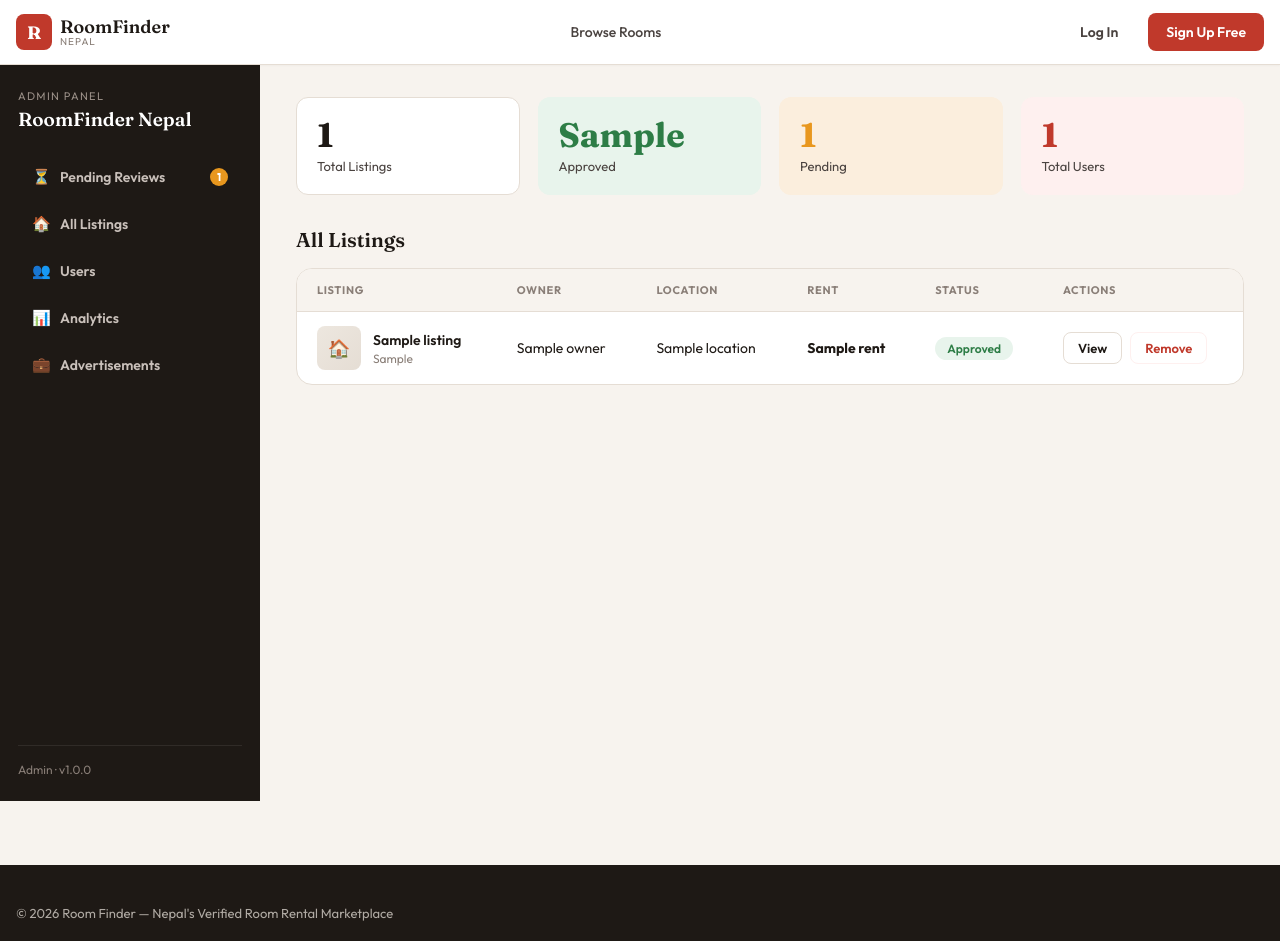
After one commit to Taestha123/room_finder, a Django app: template templates/core/admin_listings.html in a window 1280 px wide. The commit adds this page. Run offline with Django 5.2, Linux system fonts and the light colour scheme; the template is opened without the code that fills it: most values are stand-ins (such as "Sample title", 1, 10 or a date in 2020).

Commit message:
All listing page

```diff
--- a/core/urls.py
+++ b/core/urls.py
@@ -6,4 +6,5 @@ app_name = 'core'
 urlpatterns = [
     path('', views.home, name='home'),
     path('dashboard/', views.dashboard, name='dashboard'),
+    path('dashboard/listings/', views.admin_listings, name='admin_listings'),
 ]
--- a/static/css/admin-dashboard.css
+++ b/static/css/admin-dashboard.css
@@ -235,6 +235,89 @@
   color: var(--color-ink-soft);
 }
 
+/* All Listings table */
+.listings-table-wrap {
+  background: #fff;
+  border: 1px solid var(--color-rule);
+  border-radius: var(--radius-lg);
+  overflow-x: auto;
+}
+.listings-table {
+  width: 100%;
+  border-collapse: collapse;
+  min-width: 760px;
+}
+.listings-table th {
+  text-align: left;
+  padding: 14px 20px;
+  font-size: 11px;
+  letter-spacing: 0.06em;
+  text-transform: uppercase;
+  color: var(--color-muted);
+  background: var(--color-cream);
+  border-bottom: 1px solid var(--color-rule);
+  white-space: nowrap;
+}
+.listings-table td {
+  padding: 14px 20px;
+  font-size: 14px;
+  color: var(--color-ink);
+  border-bottom: 1px solid var(--color-rule);
+  vertical-align: middle;
+}
+.listings-table tr:last-child td { border-bottom: none; }
+.listings-table tr:hover td { background: var(--color-cream); }
+
+.listing-cell {
+  display: flex;
+  align-items: center;
+  gap: 12px;
+}
+.listing-thumb {
+  width: 44px;
+  height: 44px;
+  flex-shrink: 0;
+  border-radius: 8px;
+  background: linear-gradient(135deg, var(--color-cream-dark), var(--color-rule));
+  display: flex;
+  align-items: center;
+  justify-content: center;
+  font-size: 18px;
+  color: var(--color-muted);
+}
+.listing-name { font-weight: 600; font-size: 14px; }
+.listing-type { font-size: 12px; color: var(--color-muted); margin-top: 2px; }
+.listing-rent { font-weight: 700; color: var(--color-brand); white-space: nowrap; }
+
+.status-pill {
+  display: inline-block;
+  font-size: 12px;
+  font-weight: 600;
+  padding: 4px 12px;
+  border-radius: 999px;
+  white-space: nowrap;
+}
+.status-pill.status-approved { background: var(--color-leaf-light); color: var(--color-leaf); }
+.status-pill.status-pending  { background: #FBEEDD; color: var(--color-saffron); }
+
+.listing-actions {
+  display: flex;
+  gap: 8px;
+  white-space: nowrap;
+}
+.btn-view, .btn-remove {
+  font-size: 13px;
+  font-weight: 600;
+  padding: 7px 14px;
+  border-radius: 8px;
+  border: 1.5px solid var(--color-rule);
+  background: #fff;
+  color: var(--color-ink);
+}
+.btn-view:hover { border-color: var(--color-ink); }
+.btn-remove { color: var(--color-brand); border-color: var(--color-brand-light); }
+.btn-remove:hover { background: var(--color-brand-light); }
+
 @media (max-width: 960px) {
   .admin-layout { flex-direction: column; }
   .admin-sidebar { width: 100%; flex-direction: row; overflow-x: auto; }
@@ -244,3 +327,6 @@
   .review-card { flex-direction: column; }
   .review-card-img { width: 100%; }
 }
+@media (max-width: 560px) {
+  .listings-table { min-width: 640px; }
+}
--- /dev/null
+++ b/templates/core/_admin_sidebar.html
@@ -0,0 +1,34 @@
+<aside class="admin-sidebar">
+  <div class="admin-sidebar-head">
+    <div class="admin-eyebrow">Admin Panel</div>
+    <div class="admin-sidebar-title">RoomFinder Nepal</div>
+  </div>
+
+  <nav class="admin-nav">
+    <a href="{% url 'core:dashboard' %}" class="admin-nav-item {% if active_page == 'pending' %}active{% endif %}">
+      <span class="admin-nav-icon">&#9203;</span>
+      <span class="admin-nav-label">Pending Reviews</span>
+      {% if pending_listings_count %}
+        <span class="admin-nav-badge">{{ pending_listings_count }}</span>
+      {% endif %}
+    </a>
+    <a href="{% url 'core:admin_listings' %}" class="admin-nav-item {% if active_page == 'listings' %}active{% endif %}">
+      <span class="admin-nav-icon">&#127968;</span>
+      <span class="admin-nav-label">All Listings</span>
+    </a>
+    <a href="#" class="admin-nav-item {% if active_page == 'users' %}active{% endif %}">
+      <span class="admin-nav-icon">&#128101;</span>
+      <span class="admin-nav-label">Users</span>
+    </a>
+    <a href="#" class="admin-nav-item {% if active_page == 'analytics' %}active{% endif %}">
+      <span class="admin-nav-icon">&#128202;</span>
+      <span class="admin-nav-label">Analytics</span>
+    </a>
+    <a href="#" class="admin-nav-item {% if active_page == 'ads' %}active{% endif %}">
+      <span class="admin-nav-icon">&#128188;</span>
+      <span class="admin-nav-label">Advertisements</span>
+    </a>
+  </nav>
+
+  <div class="admin-sidebar-foot">Admin &middot; v1.0.0</div>
+</aside>
--- /dev/null
+++ b/templates/core/admin_listings.html
@@ -0,0 +1,89 @@
+{% extends 'base.html' %}
+{% load static %}
+{% block title %}All Listings — Admin Panel{% endblock %}
+{% block extra_css %}
+  <link rel="stylesheet" href="{% static 'css/admin-dashboard.css' %}">
+{% endblock %}
+{% block content %}
+
+<div class="admin-layout">
+
+  {% include 'core/_admin_sidebar.html' %}
+
+  <main class="admin-content">
+
+    <div class="overview-grid">
+      <div class="overview-card">
+        <div class="overview-number">{{ total_listings }}</div>
+        <div class="overview-label">Total Listings</div>
+      </div>
+      <div class="overview-card tone-green">
+        <div class="overview-number">{{ approved_listings }}</div>
+        <div class="overview-label">Approved</div>
+      </div>
+      <div class="overview-card tone-tan">
+        <div class="overview-number">{{ pending_listings_count }}</div>
+        <div class="overview-label">Pending</div>
+      </div>
+      <div class="overview-card tone-pink">
+        <div class="overview-number">{{ total_users }}</div>
+        <div class="overview-label">Total Users</div>
+      </div>
+    </div>
+
+    <h2 class="admin-section-title">All Listings</h2>
+
+    {% if listings %}
+      <div class="listings-table-wrap">
+        <table class="listings-table">
+          <thead>
+            <tr>
+              <th>Listing</th>
+              <th>Owner</th>
+              <th>Location</th>
+              <th>Rent</th>
+              <th>Status</th>
+              <th>Actions</th>
+            </tr>
+          </thead>
+          <tbody>
+            {% for listing in listings %}
+              <tr>
+                <td>
+                  <div class="listing-cell">
+                    <div class="listing-thumb">&#127968;</div>
+                    <div>
+                      <div class="listing-name">{{ listing.title }}</div>
+                      <div class="listing-type">{{ listing.room_type }}</div>
+                    </div>
+                  </div>
+                </td>
+                <td>{{ listing.owner }}</td>
+                <td>{{ listing.location }}</td>
+                <td class="listing-rent">{{ listing.rent }}</td>
+                <td>
+                  {% if listing.status == 'approved' %}
+                    <span class="status-pill status-approved">Approved</span>
+                  {% else %}
+                    <span class="status-pill status-pending">Pending</span>
+                  {% endif %}
+                </td>
+                <td>
+                  <div class="listing-actions">
+                    <button type="button" class="btn-view">View</button>
+                    <button type="button" class="btn-remove">Remove</button>
+                  </div>
+                </td>
+              </tr>
+            {% endfor %}
+          </tbody>
+        </table>
+      </div>
+    {% else %}
+      <div class="admin-empty">No listings yet.</div>
+    {% endif %}
+
+  </main>
+</div>
+
+{% endblock %}
```
Also changed, not shown: core/views.py (+92 -39 lines), templates/core/dashboard_admin.html (+1 -34 lines).
